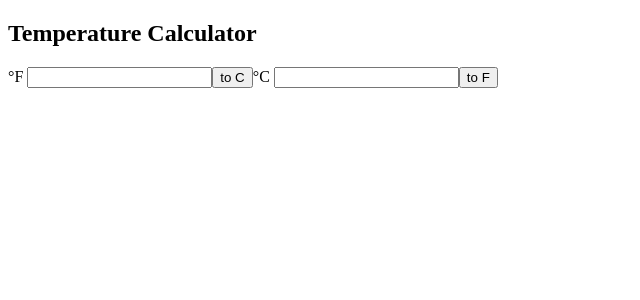
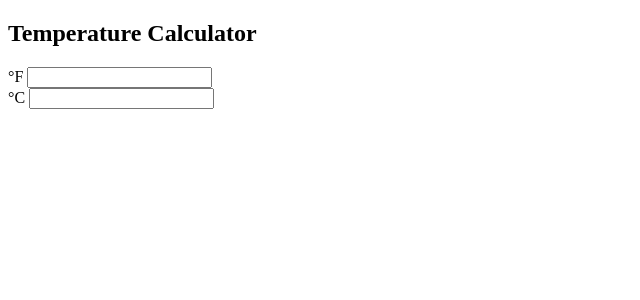
Before and after one commit to Sunsonni/temperature-converter, an Angular app: page / in a window 1280 px wide. Shown: the top 300 px of the page, without its empty margins (0-640 px from the left). Built offline with nearby package versions, Linux system fonts and the light colour scheme.

Commit message:
Working without button

```diff
--- a/src/app/input-form/input-form.component.html
+++ b/src/app/input-form/input-form.component.html
@@ -1,9 +1,11 @@
 <h2>Temperature Calculator</h2>
 <form [formGroup]="form">
-  <label>°F </label>
-    <input type="text" formControlName="fahrenheit">
-    <button (click)="fromFtoC(form.controls.fahrenheit.value ?? '0')">to C</button>
-  <label>°C </label>
-  <input type="text" formControlName="celsius"/>
-  <button (click)="fromCtoF(form.controls.celsius.value ?? '0')">to F</button>
+  <div (keyup.enter)="fromFtoC(form.controls.fahrenheit.value ?? '0')">
+    <label>°F </label>
+      <input type="text" formControlName="fahrenheit">
+  </div>
+  <div (keyup.enter)="fromCtoF(form.controls.celsius.value ?? '0')">
+    <label>°C </label>
+    <input type="text" formControlName="celsius"/>
+  </div>
 </form>
```
